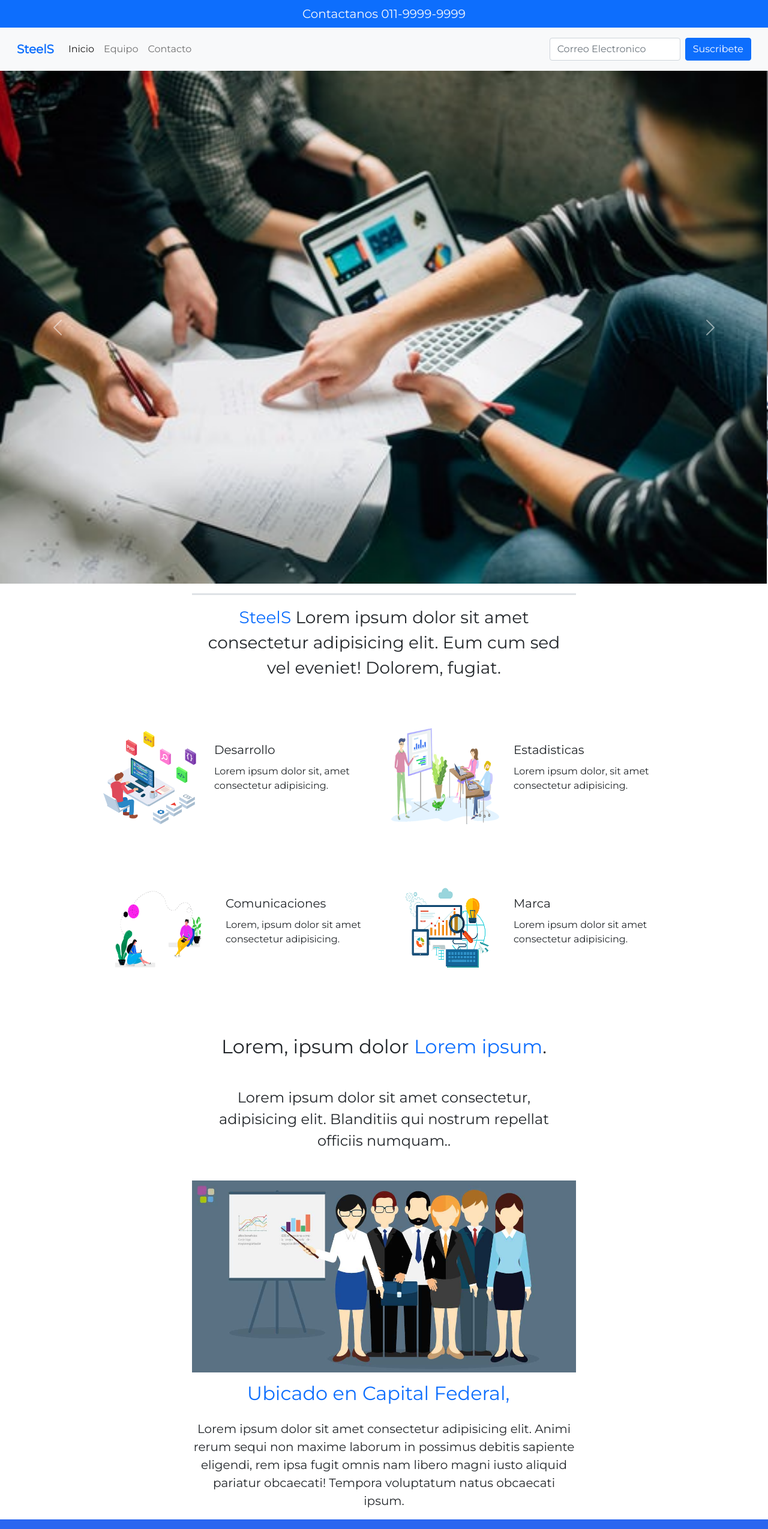
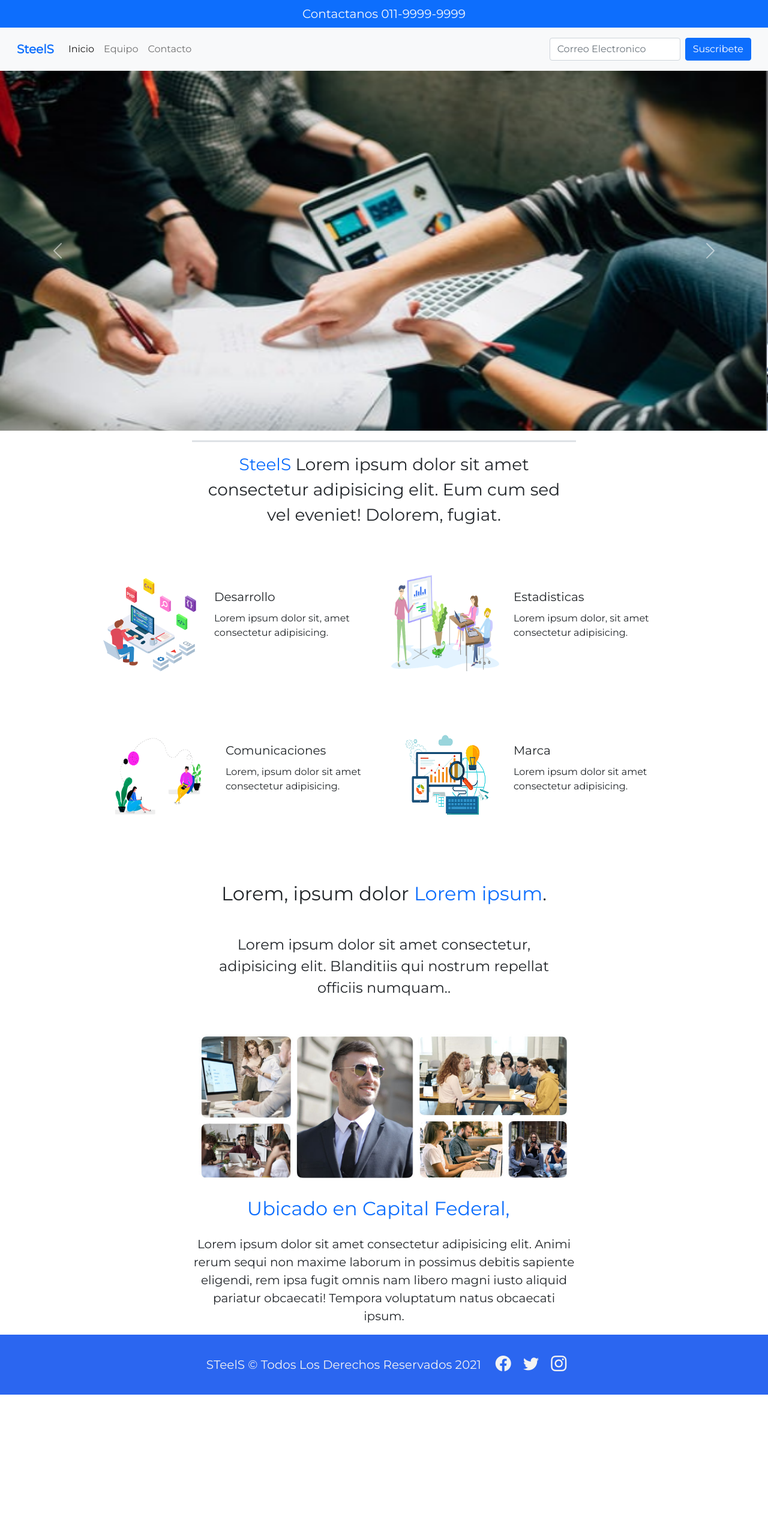
Before and after one commit to FerreiraCristian/ProyectoFinalEntrega2, a plain HTML site: page index.html in a window 1280 px wide. Shown: the top 2549 px of the page at 60% size. After the commit the page ends 2325 px from the top, so only its background shows below. Drawn offline with nearby package versions, Linux system fonts and the light colour scheme.

Commit message:
tercercommit

```diff
--- a/css/main.css
+++ b/css/main.css
@@ -7,8 +7,13 @@ body {
 
 /* SLIDER */
 
-.carrousel-inner {
-    max-height: 35rem;
+.carousel-inner img {
+    width: 70%;
+    max-height: 700px;
+}
+
+.carousel-inner {
+    height: 600px;
 }
 
 
--- a/index.html
+++ b/index.html
@@ -11,7 +11,7 @@
     <link rel="stylesheet" href="https://cdn.jsdelivr.net/npm/bootstrap-icons@1.4.0/font/bootstrap-icons.css">
     <link rel="stylesheet" href="./css/main.css">
 
-    <title>SteelS</title>
+    <title>StellS</title>
 </head>
 
 <body>
@@ -24,7 +24,7 @@
     <!-- navBar -->
     <nav class="navbar navbar-expand-lg navbar-light bg-light p-3" id="">
         <div class="container-fluid">
-            <a class="navbar-brand" href="#">
+            <a class="navbar-brand" href="index.html">
                 <span class="text-primary fs-5 fw-bold">SteelS</a>
           <button class="navbar-toggler" type="button" data-bs-toggle="collapse" data-bs-target="#navbarSupportedContent" aria-controls="navbarSupportedContent" aria-expanded="false" aria-label="Toggle navigation">
             <span class="navbar-toggler-icon"></span>
@@ -135,7 +135,7 @@
     </div>
 
     <div class="mt-5 text-center">
-        <img id="img-equipo" src="./img/equipo1.jpg" alt="equipo">
+        <img id="img-equipo" src="./img/equipo.jpg" alt="equipo">
     </div>
 
 
@@ -167,4 +167,5 @@
     <script src="main.js"></script>
 
 </body>
-</html
+
+</html>
```
Also changed, not shown: contacto.html (+3 -3 lines).
